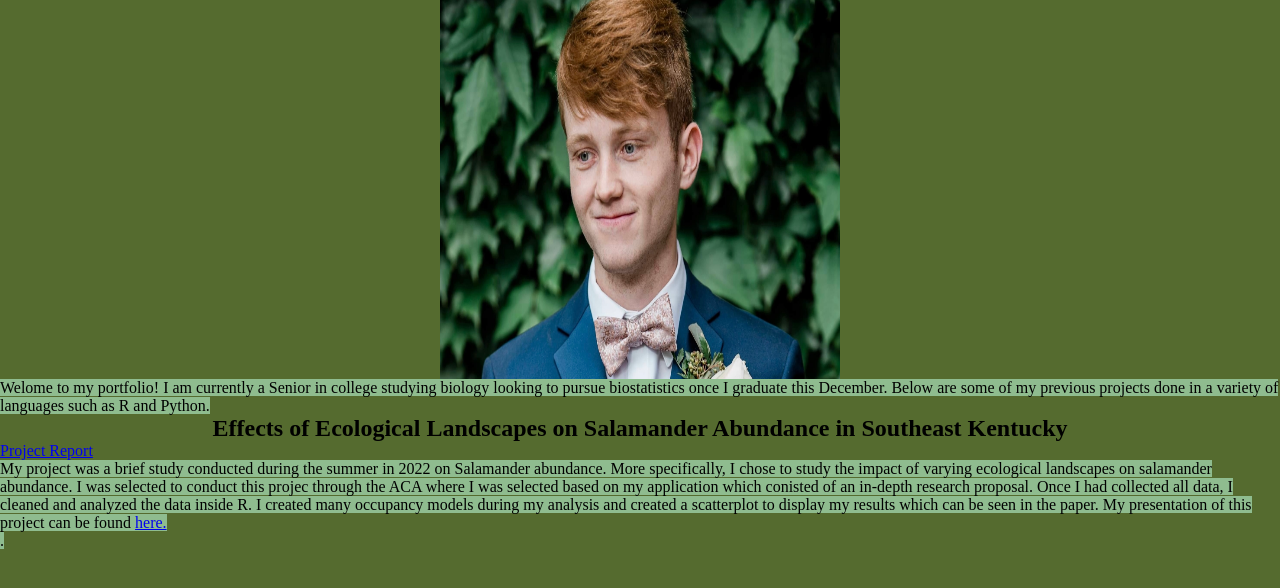
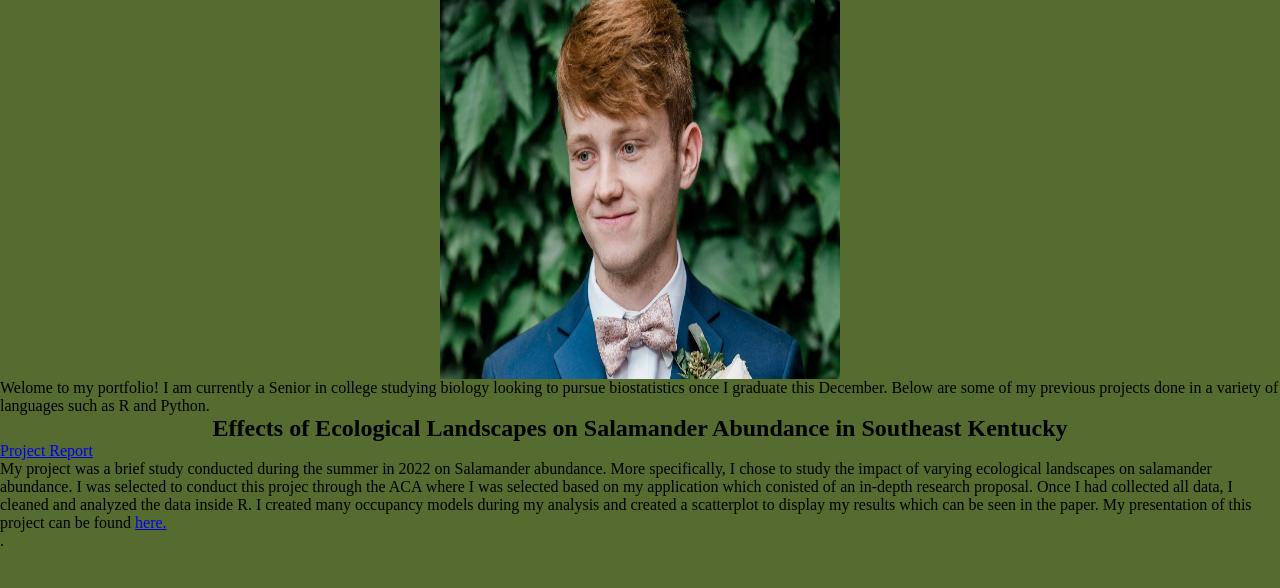
Before and after one commit to EthanHeck/EthanHeck.github.io, a plain HTML site: page index.html in a window 1280 px wide. Shown: the part 58-646 px from the top of the page. Drawn offline with Linux system fonts and the light colour scheme.

Commit message:
Add files via upload

```diff
--- a/styles.css
+++ b/styles.css
@@ -17,7 +17,6 @@ p1{
     margin-right: 50 px;
     text-align: center;
     font-size: medium;
-    background-color: darkseagreen;
 }
 
 p2{
@@ -25,7 +24,6 @@ p2{
     margin-right: 50 px;
     text-align: center;
     font-size: medium;
-    background-color: darkolivegreen ;
 }
 
 p3{
@@ -33,5 +31,4 @@ p3{
     margin-right: 50 px;
     text-align: center;
     font-size: medium;
-    background-color:darkseagreen;
 }
```
